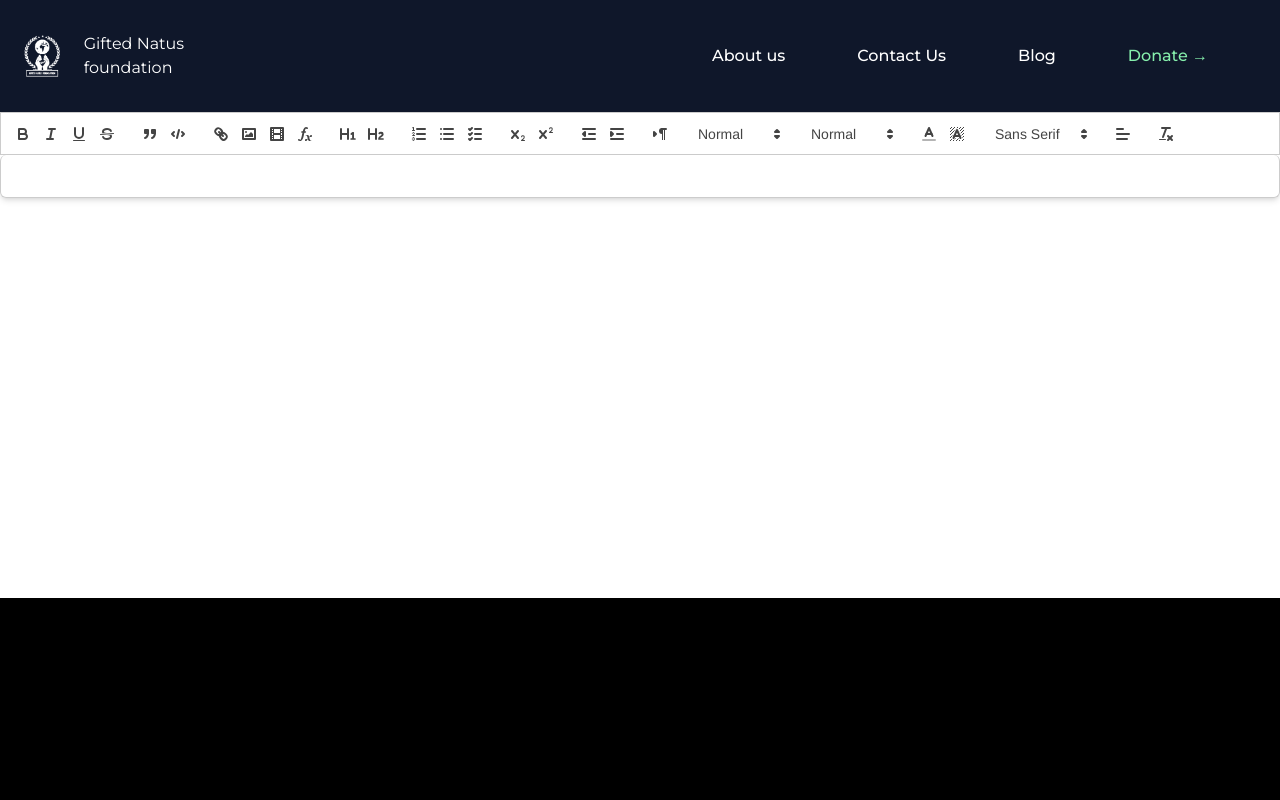
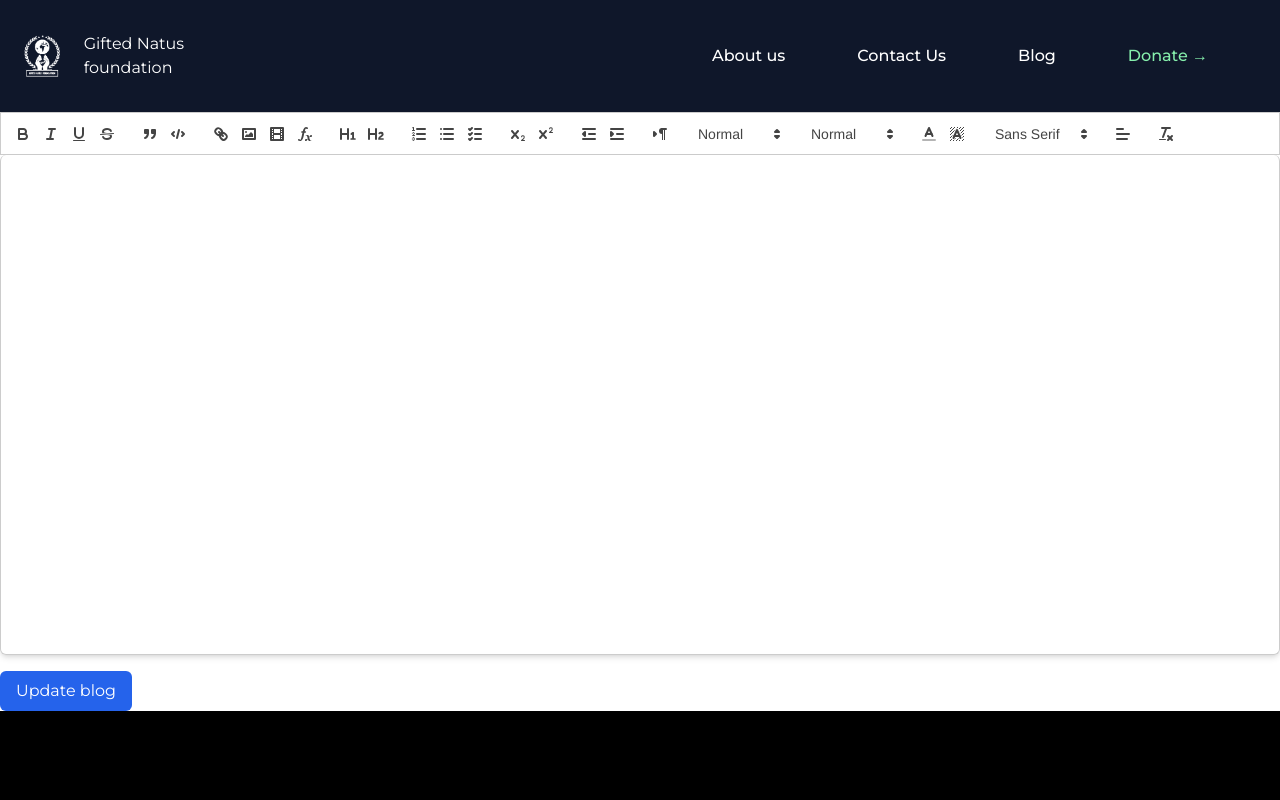
Before and after one commit to emiedonmokumo/gifted-natus-foundation, a Next.js app: page /admin/1/createPost in a window 1280 px wide. Shown: the top 800 px of the page. Built offline with nearby package versions, Linux system fonts and the light colour scheme.

Commit message:
added env variables

```diff
--- a/app/admin/[userid]/createPost/page.tsx
+++ b/app/admin/[userid]/createPost/page.tsx
@@ -13,7 +13,7 @@ interface MyCustomModule {
 
 const BlogEditor: React.FC = () => {
   const editorRef = useRef<HTMLDivElement | null>(null);
-  const quillInstanceRef = useRef<Quill | null>(null); // Store the instance reference
+  const quillInstanceRef = useRef<Quill | null>(null); // Store the Quill instance
 
   const toolbarOptions = [
     ['bold', 'italic', 'underline', 'strike'],
@@ -33,14 +33,13 @@ const BlogEditor: React.FC = () => {
   ];
 
   useEffect(() => {
-    // Ensure the editor is only initialized once
     if (quillInstanceRef.current || !editorRef.current) return;
 
     const quill = new Quill(editorRef.current, {
       theme: 'snow',
       modules: {
-        toolbar: toolbarOptions,
-      },
+        toolbar: toolbarOptions
+      }
     });
     quillInstanceRef.current = quill; // Store the instance
 
@@ -64,27 +63,69 @@ const BlogEditor: React.FC = () => {
               method: 'POST',
               body: formData,
             });
+
+            if (!response.ok) {
+              throw new Error('Failed to upload image');
+            }
+
             const result = await response.json();
-            const imageUrl = result.url;
+            const imageUrl = result.url; // Ensure this is the correct field in your API response
 
-            // Insert image into the editor
+            // Insert image into the editor at the current cursor position
             const range = quill.getSelection();
-            quill.insertEmbed(range?.index || 0, 'image', imageUrl);
+            if (range) {
+              quill.insertEmbed(range.index, 'image', imageUrl);
+              quill.setSelection(range.index + 1); // Move cursor to the next position
+            }
           } catch (error) {
             console.error('Image upload failed:', error);
           }
         }
       };
     });
-  }, []); // Empty dependency array ensures it runs only once
+  }, []); // Run once when the component mounts
+
+  // Function to handle sending the content to an API URL
+  const handleSendText = async () => {
+    if (!quillInstanceRef.current) return;
+
+    // Get the editor's contents as HTML
+    const content = quillInstanceRef.current.root.innerHTML;
+
+    try {
+      const response = await fetch('/api/submit-text', {
+        method: 'POST',
+        headers: {
+          'Content-Type': 'application/json',
+        },
+        body: JSON.stringify({ content }),
+      });
+
+      if (!response.ok) {
+        throw new Error('Failed to send text to API');
+      }
+
+      const result = await response.json();
+      console.log('Response from server:', result);
+      alert('Text submitted successfully');
+    } catch (error) {
+      console.error('Error sending text:', error);
+      alert('Failed to submit text');
+    }
+  };
 
   return (
     <div>
       <header className='bg-slate-900'>
         <Nav />
       </header>
-      <div ref={editorRef} className="mt-4 border border-gray-300 rounded-md shadow-md h-screen"></div>
-      <div className="h-[50vh] w-screen bg-white"></div>
+      <div ref={editorRef} className="mt-4 border border-gray-300 rounded-md shadow-md h-screen" style={{ height: '500px' }}></div>
+      <button
+        onClick={handleSendText}
+        className="mt-4 px-4 py-2 bg-blue-600 text-white rounded-md"
+      >
+        Update blog
+      </button>
       <Footer />
     </div>
   );
--- a/app/components/TopPost.tsx
+++ b/app/components/TopPost.tsx
@@ -75,7 +75,7 @@ export default function TopPost() {
                 {posts.map((post, index) => (
                     <div
                         key={post.id}
-                        className="slide h-full  w-[40vw] sm:w-[80vw] relative rounded-2xl pt-[220px]"
+                        className="slide h-full  w-[40vw] sm:w-[80vw] relative rounded-2xl pt-[220px] pl-[10px]"
                         style={{
                             backgroundImage: `linear-gradient(to bottom, rgba(0,0,0,0.4), rgba(0,0,0,0.7)), url(${post.img})`,
                             backgroundSize: "cover"
--- a/package.json
+++ b/package.json
@@ -12,9 +12,12 @@
     "framer-motion": "^11.11.9",
     "next": "14.2.15",
     "quill": "^2.0.2",
+    "quill-image-resize-module": "^3.0.0",
+    "quill-image-resize-module-react": "^3.0.0",
     "react": "^18",
     "react-dom": "^18",
     "react-icons": "^5.3.0",
+    "react-quill": "^2.0.0",
     "swiper": "^11.1.14"
   },
   "devDependencies": {
```
Also changed, not shown: 2 other files (tests, documents, lock files or other folders).
